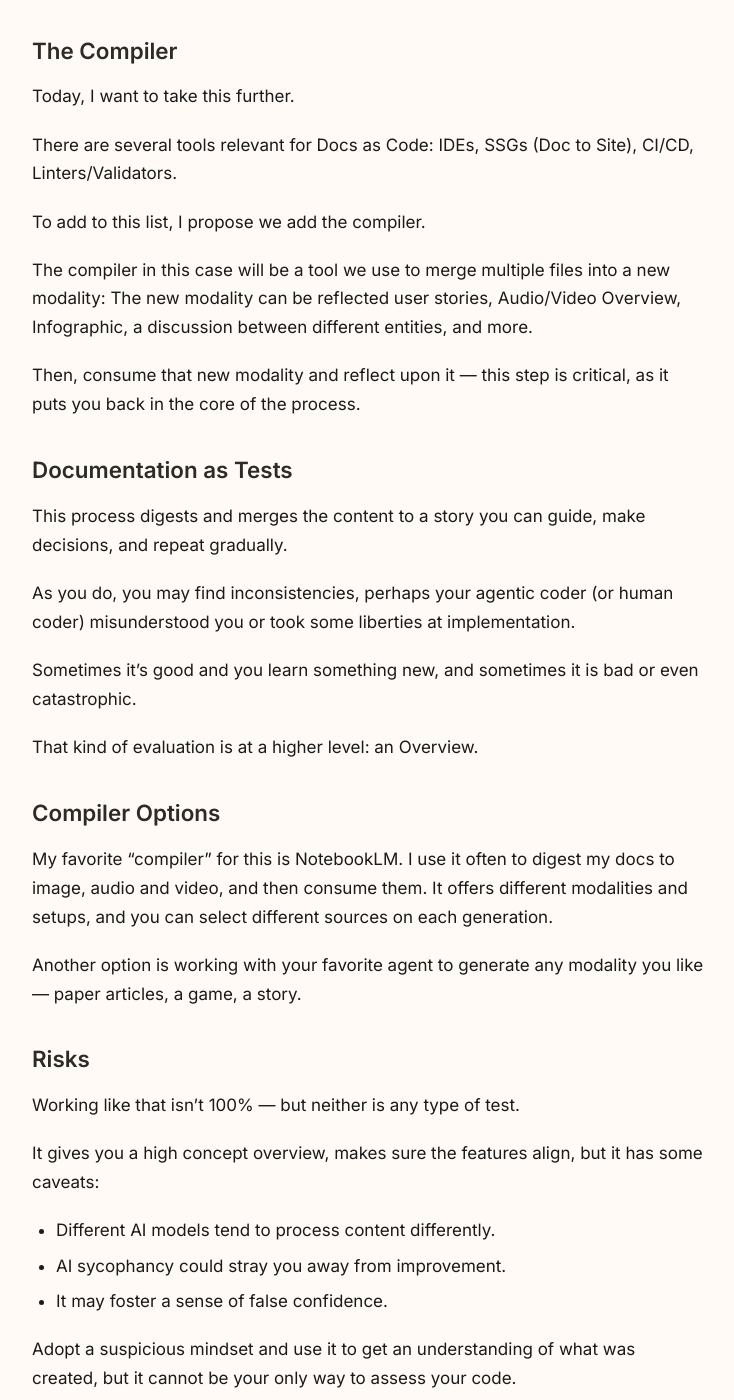
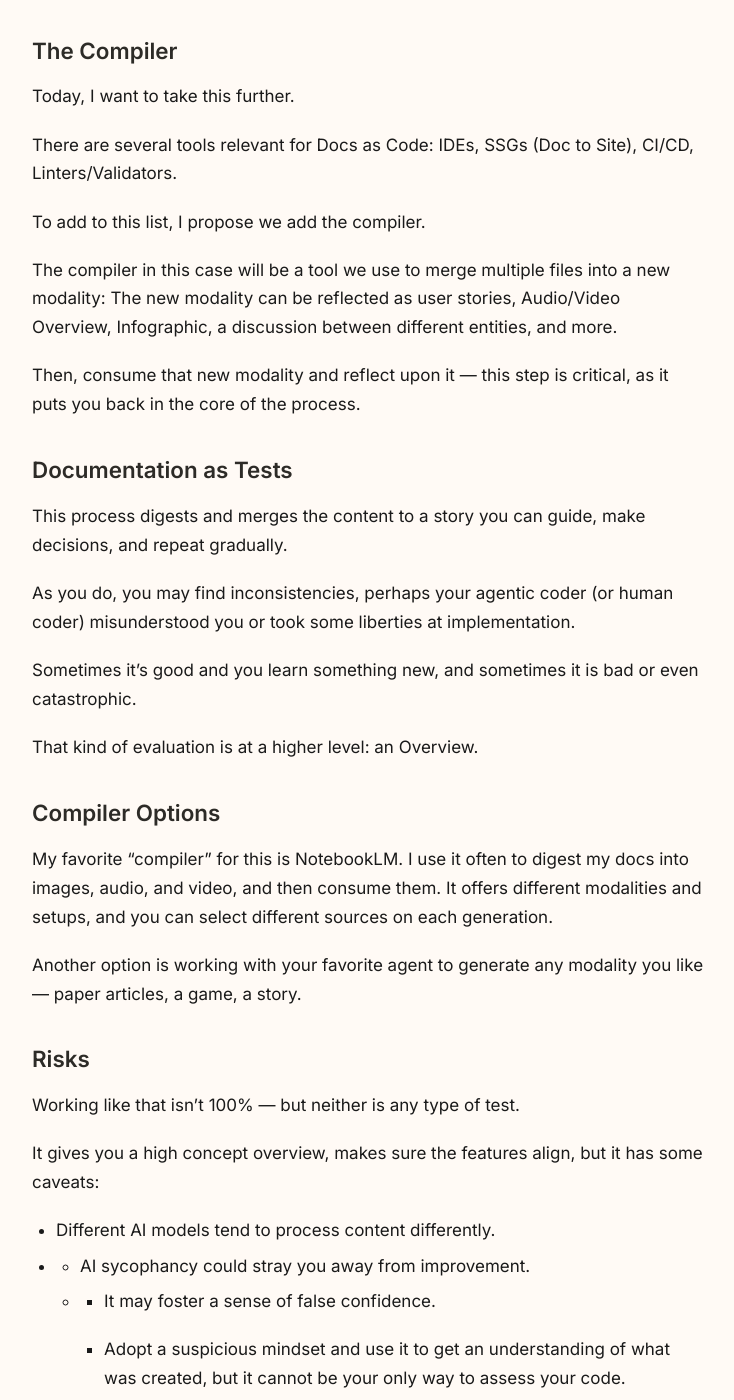
Before and after one commit to OriNachum/agentic-human, a Jekyll site: the page built from _posts/2026-03-17-documentation-as-code-in-the-modern-era.md, in a window 1280 px wide and 1400 px high, scrolled down 882 px. Shown: the whole window, without its empty margins (272-1006 px from the left). Built offline with Jekyll 4.4.1, drawn with Linux system fonts in a browser that asks for light colours; comment, search, counter and statistics services are not loaded; some of the changed text lies outside the part shown.

Commit message:
Fix em dashes and grammar in Documentation as Code post
- Replace all --- (triple hyphens) with — (em dash) in body text
- Fix "can be reflected user stories" → "reflected as user stories"
- Fix "digest my docs to image, audio and video" → "into images, audio, and video"
- Fix "hear in comments" → "hear your thoughts in the comments"

```diff
--- a/_posts/2026-03-17-documentation-as-code-in-the-modern-era.md
+++ b/_posts/2026-03-17-documentation-as-code-in-the-modern-era.md
@@ -21,9 +21,9 @@
 
 To add to this list, I propose we add the compiler.
 
-The compiler in this case will be a tool we use to merge multiple files into a new modality: The new modality can be reflected user stories, Audio/Video Overview, Infographic, a discussion between different entities, and more.
+The compiler in this case will be a tool we use to merge multiple files into a new modality: The new modality can be reflected as user stories, Audio/Video Overview, Infographic, a discussion between different entities, and more.
 
-Then, consume that new modality and reflect upon it --- this step is critical, as it puts you back in the core of the process.
+Then, consume that new modality and reflect upon it — this step is critical, as it puts you back in the core of the process.
 
 ## Documentation as Tests
 
@@ -37,65 +37,65 @@
 
 ## Compiler Options
 
-My favorite "compiler" for this is NotebookLM. I use it often to digest my docs to image, audio and video, and then consume them. It offers different modalities and setups, and you can select different sources on each generation.
+My favorite "compiler" for this is NotebookLM. I use it often to digest my docs into images, audio, and video, and then consume them. It offers different modalities and setups, and you can select different sources on each generation.
 
-Another option is working with your favorite agent to generate any modality you like --- paper articles, a game, a story.
+Another option is working with your favorite agent to generate any modality you like — paper articles, a game, a story.
 
 ## Risks
 
-Working like that isn't 100% --- but neither is any type of test.
+Working like that isn't 100% — but neither is any type of test.
 
 It gives you a high concept overview, makes sure the features align, but it has some caveats:
 
 - Different AI models tend to process content differently.
-- AI sycophancy could stray you away from improvement.
-- It may foster a sense of false confidence.
+- - AI sycophancy could stray you away from improvement.
+  - - It may foster a sense of false confidence.
 
-Adopt a suspicious mindset and use it to get an understanding of what was created, but it cannot be your only way to assess your code.
+    - Adopt a suspicious mindset and use it to get an understanding of what was created, but it cannot be your only way to assess your code.
 
-**Tip:** Asking the AI to be brutally honest, or asking for a Critique persona can help.
+    - **Tip:** Asking the AI to be brutally honest, or asking for a Critique persona can help.
 
-It doesn't replace code tests, and exploratory testing to see how your product feels.
+    - It doesn't replace code tests, and exploratory testing to see how your product feels.
 
-## Human in the Core
+    - ## Human in the Core
 
-I highly value human decision making, and AI can work perfectly on top of that. When creating documentation --- go lazy about the writing, but be critical and deliberate about "the what?".
+    - I highly value human decision making, and AI can work perfectly on top of that. When creating documentation — go lazy about the writing, but be critical and deliberate about "the what?".
 
-Use clean context, ask the agent to write docs for specific components you deem important.
+    - Use clean context, ask the agent to write docs for specific components you deem important.
 
-Explore your code as you ask the Agent about architecture, components, features --- you may want to ask about "agents" in your code, but dive deep for a specific agent with higher complexity.
+    - Explore your code as you ask the Agent about architecture, components, features — you may want to ask about "agents" in your code, but dive deep for a specific agent with higher complexity.
 
-Think of how you want to describe this to someone else, what is important and what is irrelevant.
+    - Think of how you want to describe this to someone else, what is important and what is irrelevant.
 
-It's ok to make mistakes --- you may find it's not relevant when you consume it later, and you can always make changes or generate your docs anew.
+    - It's ok to make mistakes — you may find it's not relevant when you consume it later, and you can always make changes or generate your docs anew.
 
-Don't be afraid of refactoring your docs --- it's a needed process, like refactoring code or tests.
+    - Don't be afraid of refactoring your docs — it's a needed process, like refactoring code or tests.
 
-## Treat Your Documentation as Production Code
+    - ## Treat Your Documentation as Production Code
 
-With this setup, documentation is no longer a byproduct you have to generate because your boss told you, company policy or because "it is right" --- now this is an essential part of your creation, just like tests are crucial for your success.
+    - With this setup, documentation is no longer a byproduct you have to generate because your boss told you, company policy or because "it is right" — now this is an essential part of your creation, just like tests are crucial for your success.
 
-It essentially eliminates the docs going stale and puts them as part of your pipeline.
+    - It essentially eliminates the docs going stale and puts them as part of your pipeline.
 
-## Live Demo
+    - ## Live Demo
 
-When I fed this original document, I did 2 things:
+    - When I fed this original document, I did 2 things:
 
-1. I opened Claude Plugin on Chrome, and asked it for feedback.
-2. I copied it to NotebookLM, and requested 3 modalities I like: Infographic, Video Overview, Audio Overview.
+    - 1. I opened Claude Plugin on Chrome, and asked it for feedback.
+      2. 2. I copied it to NotebookLM, and requested 3 modalities I like: Infographic, Video Overview, Audio Overview.
 
-As NotebookLM was generating the content, I talked with Claude about what's missing --- the process itself drives my thinking toward criticism.
+         3. As NotebookLM was generating the content, I talked with Claude about what's missing — the process itself drives my thinking toward criticism.
 
-From these 2 processes, I realized the article was missing 3 items:
+         4. From these 2 processes, I realized the article was missing 3 items:
 
-1. Visualizing the process with a Live Demo --- this is this section!
-2. Risks: Hallucinations, Agent Biases, False confidence, complementary process.
-3. Human in the Core: detailing the documentation creation flow.
+         5. 1. Visualizing the process with a Live Demo — this is this section!
+            2. 2. Risks: Hallucinations, Agent Biases, False confidence, complementary process.
+               3. 3. Human in the Core: detailing the documentation creation flow.
 
-I corrected them, and promptly added this section --- but it took another 2 iterations (total of 4 versions) to get to this article.
+                  4. I corrected them, and promptly added this section — but it took another 2 iterations (total of 4 versions) to get to this article.
 
-## Now It Is Your Turn
+                  5. ## Now It Is Your Turn
 
-What modalities would you favor? How does that meet your own projects?
+                  6. What modalities would you favor? How does that meet your own projects?
 
-I would love to hear in comments, and hear what you think about this concept of Compiler for Documentation as Code.
+                  7. I would love to hear your thoughts in the comments, and hear what you think about this concept of Compiler for Documentation as Code.
```
